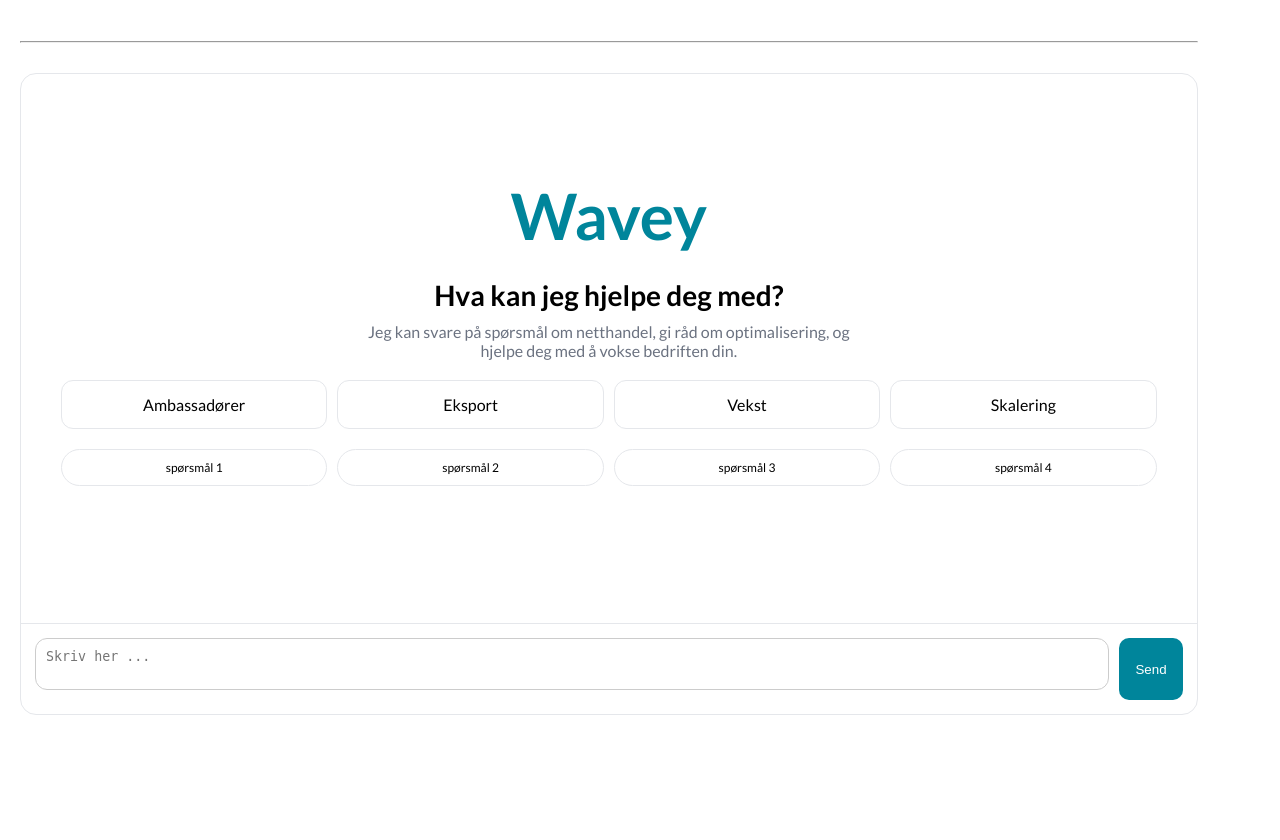
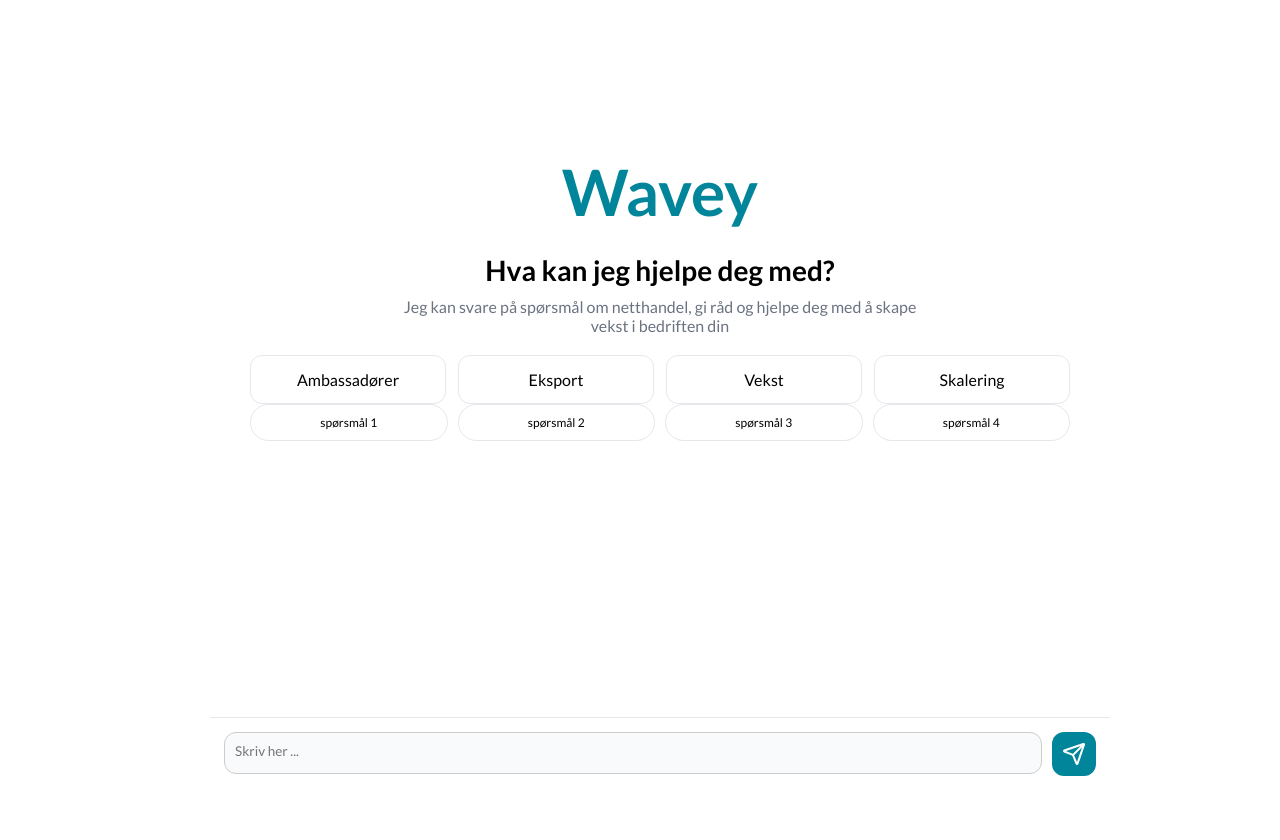
Before and after one commit to ayuubomer/Wavey, a Flask app: page / in a window 1280 px wide. Before the commit the page ends 715 px from the top, so only its background shows below. Run offline with Flask 3, Linux system fonts and the light colour scheme; parts of the project's set-up code (start-up, migrations or seed data) failed here and were passed over.

Commit message:
Update
front-end styling

```diff
--- a/main.py
+++ b/main.py
@@ -50,6 +50,7 @@
 7. Do NOT mention documents or sources.
 8. DO NOT reply to any question or query that is unrelated to e-commerce. Instead, respond with:
     "Jeg kan kun svare på spørsmål relatert til e-handel."
+9. DO NOT USE MARKDOWN IN REPLIES.
 ═══════════════════════════════════════════════
 """.strip()
 
--- a/templates/base.html
+++ b/templates/base.html
@@ -1,35 +1,22 @@
 <!DOCTYPE html>
 <html>
+
 <head>
     <title></title>
     <style>
+        @import url('https://fonts.googleapis.com/css2?family=Lato:wght@300;400;600;700&display=swap');
         body {
-            font-family: Arial;
+            font-family: Lato, Arial, Helvetica, sans-serif;
             /* max-width: 800px; */
-            margin: 40px auto;
-            width: 92%;
+            margin: 0;
+            width: 100%;
             padding: 20px;
-        }
-        button {
-            padding: 8px 16px;
-            cursor: pointer;
-        }
-        input, textarea {
-            width: 100%;
-            padding: 8px;
-            margin-bottom: 10px;
-        }
-        .card {
-            border: 1px solid #ddd;
-            padding: 15px;
-            margin-bottom: 20px;
-            border-radius: 6px;
         }
     </style>
 </head>
+
 <body>
-    <h1></h1>
-    <hr>
     {% block content %}{% endblock %}
 </body>
+
 </html>
--- a/templates/index.html
+++ b/templates/index.html
@@ -4,10 +4,10 @@
 
 <div class="chat-container">
 
-    <!-- FEED (your JS still targets this) -->
+    <!-- FEED  -->
     <div id="chatMessages">
 
-        <!-- WELCOME SCREEN (STATIC UI LIKE TSX showWelcome=true) -->
+        <!-- WELCOME SCREEN  -->
         <div class="welcome">
 
             <h1 class="logo">Wavey</h1>
@@ -15,18 +15,43 @@
             <h2 class="title">Hva kan jeg hjelpe deg med?</h2>
 
             <p class="subtitle">
-                Jeg kan svare på spørsmål om netthandel, gi råd om optimalisering,
-                og hjelpe deg med å vokse bedriften din.
+                Jeg kan svare på spørsmål om netthandel, gi råd og hjelpe deg med å skape vekst i bedriften din
             </p>
 
             <!-- TOPICS -->
             <div class="topics">
-
+                <div class="topic-item">
                     <div class="topic-card">Ambassadører</div>
+                    <div class="topic-dropdown">
+                        <div class="topic-option">Item 1</div>
+                        <div class="topic-option">Item 2</div>
+                        <div class="topic-option">Item 3</div>
+                    </div>
+                </div>
+                <div class="topic-item">
                     <div class="topic-card">Eksport</div>
+                    <div class="topic-dropdown">
+                        <div class="topic-option">Item 1</div>
+                        <div class="topic-option">Item 2</div>
+                        <div class="topic-option">Item 3</div>
+                    </div>
+                </div>
+                <div class="topic-item">
                     <div class="topic-card">Vekst</div>
+                    <div class="topic-dropdown">
+                        <div class="topic-option">Item 1</div>
+                        <div class="topic-option">Item 2</div>
+                        <div class="topic-option">Item 3</div>
+                    </div>
+                </div>
+                <div class="topic-item">
                     <div class="topic-card">Skalering</div>
-
+                    <div class="topic-dropdown">
+                        <div class="topic-option">Item 1</div>
+                        <div class="topic-option">Item 2</div>
+                        <div class="topic-option">Item 3</div>
+                    </div>
+                </div>
             </div>
 
             <!-- QUICK OPTIONS -->
@@ -43,10 +68,18 @@
 
     </div>
 
-    <!-- INPUT (UNCHANGED JS TARGETS) -->
+    <!-- INPUT  -->
     <form id="queryForm" class="chat-input">
         <textarea name="query" id="queryInput" placeholder="Skriv her ..."></textarea>
-        <button type="submit">Send</button>
+        <button id="submitBtn" type="submit">
+            <svg xmlns="http://www.w3.org/2000/svg" width="24" height="24" viewBox="0 0 24 24" fill="none"
+                stroke="currentColor" stroke-width="2" stroke-linecap="round" stroke-linejoin="round"
+                class="lucide lucide-send-icon lucide-send">
+                <path
+                    d="M14.536 21.686a.5.5 0 0 0 .937-.024l6.5-19a.496.496 0 0 0-.635-.635l-19 6.5a.5.5 0 0 0-.024.937l7.93 3.18a2 2 0 0 1 1.112 1.11z" />
+                <path d="m21.854 2.147-10.94 10.939" />
+            </svg>
+        </button>
     </form>
 
 </div>
@@ -70,17 +103,18 @@
         margin: 0;
         font-family: var(--font);
         background: #fff;
+        overflow: hidden;
     }
 
     /* CONTAINER */
     .chat-container {
         display: flex;
         flex-direction: column;
-    height: 80vh;
-    max-width: 100%;
+        height: calc(100vh - 60px);
+        max-width: 900px;
         margin: 30px auto;
-    border: 1px solid var(--rule);
-    border-radius: 16px;
+        width: 100%;
+        justify-content: center;
         overflow: hidden;
     }
 
@@ -94,7 +128,7 @@
         gap: 12px;
     }
 
-/* MESSAGE (USED BY YOUR JS) */
+    /* MESSAGE STYLES */
     .message {
         max-width: 70%;
         padding: 12px 16px;
@@ -115,7 +149,7 @@
         color: #111;
     }
 
-/* WELCOME UI (NEW TSX STRUCTURE) */
+    /* WELCOME UI */
     .welcome {
         text-align: center;
         padding: 40px 20px;
@@ -136,21 +170,6 @@
         max-width: 520px;
         margin: 0 auto 20px;
         color: var(--ink-3);
-}
-
-/* TOPICS GRID */
-.topics {
-    display: grid;
-    grid-template-columns: repeat(4, 1fr);
-    gap: 10px;
-    margin-bottom: 20px;
-}
-
-.topic-card {
-    padding: 14px;
-    border: 1px solid var(--rule);
-    border-radius: 12px;
-    background: #fff;
     }
 
     /* CHIPS */
@@ -183,23 +202,137 @@
         border: 1px solid #ccc;
     }
 
-.chat-input button {
-    padding: 10px 16px;
+    #submitBtn {
+        background: var(--brand);
         border: none;
-    background: var(--brand);
         color: white;
-    border-radius: 10px;
+        padding: 10px 10px;
+        border-radius: 12px;
         cursor: pointer;
+
+        display: flex;
+        align-items: center;
+        justify-content: center;
+    }
+
+    input,
+    textarea {
+        flex: 1;
+        height: 20px;
+        background: var(--bg);
+        border: 1px solid var(--rule);
+        border-radius: var(--r8);
+        padding: 0 14px;
+        font-family: var(--font);
+        font-size: 13.5px;
+        color: var(--ink);
+        outline: none;
+        transition:
+            border-color 0.18s,
+            box-shadow 0.18s;
+    }
+
+    .card {
+        border: 1px solid #ddd;
+        padding: 15px;
+        margin-bottom: 20px;
+        border-radius: 6px;
+    }
+
+
+
+    /* WRAPPER */
+
+    .topics {
+        display: grid;
+        grid-template-columns: repeat(4, 1fr);
+        gap: 12px;
+        width: 100%;
+    }
+
+    .topic-card {
+        padding: 14px;
+        border: 1px solid var(--rule);
+        border-radius: 12px;
+        cursor: pointer;
+        text-align: center;
+        background: #fff;
+    }
+    .topic-item {
+        position: relative;
+        width: 100%;
+    }
+
+    /* MAIN CARD */
+    .topic-card {
+        padding: 14px;
+        border: 1px solid var(--rule);
+        border-radius: 12px;
+        background: #fff;
+        cursor: pointer;
+        transition: 0.15s ease;
+        text-align: center;
+    }
+
+    /* hover effect */
+    .topic-card:hover {
+        border-color: var(--brand);
+        box-shadow: 0 2px 12px rgba(0, 133, 155, 0.1);
+    }
+
+    /* DROPDOWN (hidden by default) */
+    .topic-dropdown {
+        position: absolute;
+        top: 100%;
+        left: 0;
+        right: 0;
+
+        margin-top: 8px;
+        background: white;
+        border: 1px solid var(--rule);
+        border-radius: 12px;
+
+        display: flex;
+        flex-direction: column;
+        gap: 6px;
+
+        padding: 8px;
+
+        opacity: 0;
+        visibility: hidden;
+        transform: translateY(6px);
+        transition: 0.15s ease;
+
+        z-index: 1000;
+    }
+
+    /* SHOW ON HOVER */
+    .topic-item:hover .topic-dropdown {
+        opacity: 1;
+        visibility: visible;
+        transform: translateY(0);
+    }
+
+    /* OPTIONS */
+    .topic-option {
+        padding: 8px 10px;
+        border-radius: 8px;
+        font-size: 13px;
+        cursor: pointer;
+    }
+
+    .topic-option:hover {
+        background: var(--bg);
     }
 </style>
 
 <script>
-/* YOUR JS UNTOUCHED */
+    /* JS  */
     const form = document.getElementById("queryForm");
     const input = document.getElementById("queryInput");
     const chat = document.getElementById("chatMessages");
 
-function addMessage(text, type){
+    function addMessage(text, type) {
         const msg = document.createElement("div");
         msg.classList.add("message", type);
         msg.innerText = text;
@@ -208,7 +341,7 @@
         chat.scrollTop = chat.scrollHeight;
     }
 
-function localBotResponse(text){
+    function localBotResponse(text) {
         const t = text.toLowerCase();
 
         if (t.includes("ambassadør")) return "Ambassadørprogrammet hjelper med nettverk og vekst.";
@@ -219,11 +352,11 @@
         return "Takk! Jeg kan hjelpe deg med vekst, eksport og skalering.";
     }
 
-form.addEventListener("submit", async function(e){
+    form.addEventListener("submit", async function (e) {
         e.preventDefault();
 
         const text = input.value.trim();
-    if(!text) return;
+        if (!text) return;
 
         addMessage(text, "user");
         input.value = "";
--- /dev/null
+++ b/templates/scripts.js
@@ -0,0 +1,3 @@
+const hurtigvalgspørsmål = [
+    "Hvilke betalingsløsninger"
+]
```
Lines whose indentation alone changed are shown as unchanged.
